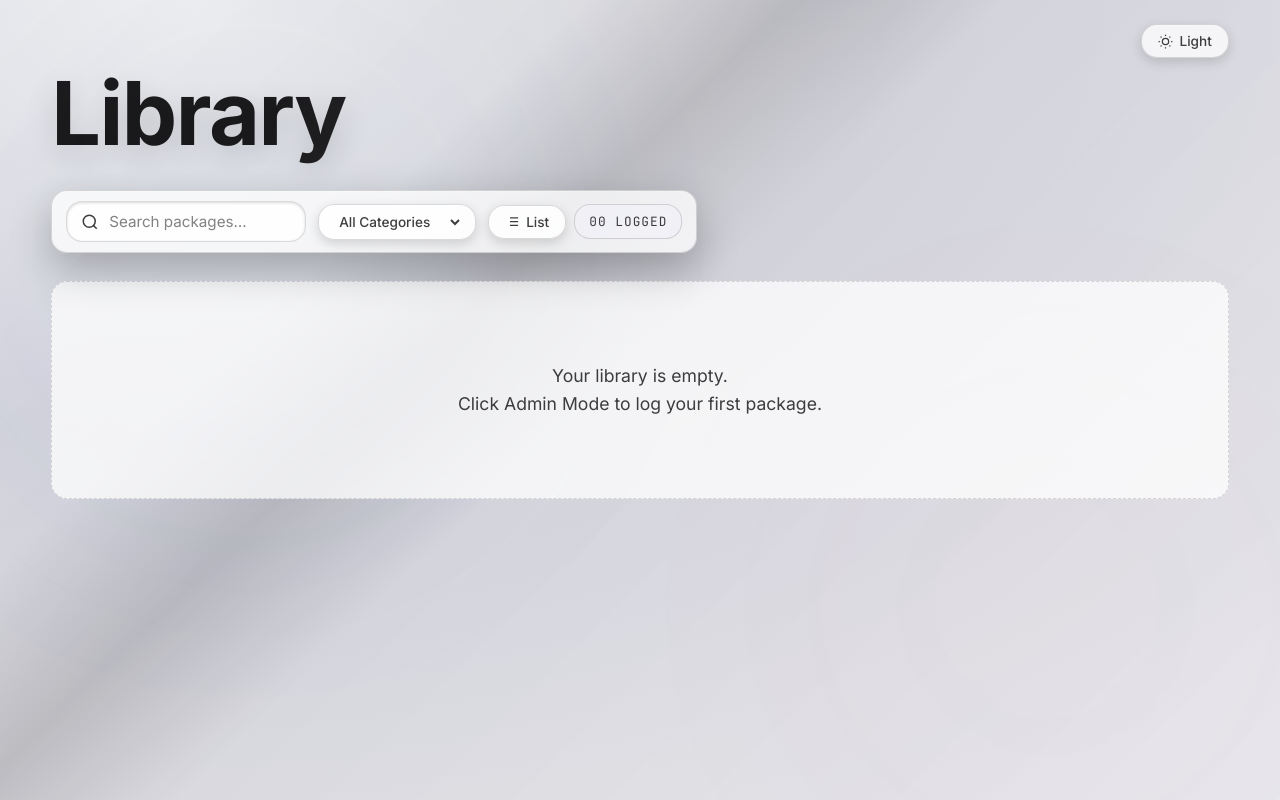
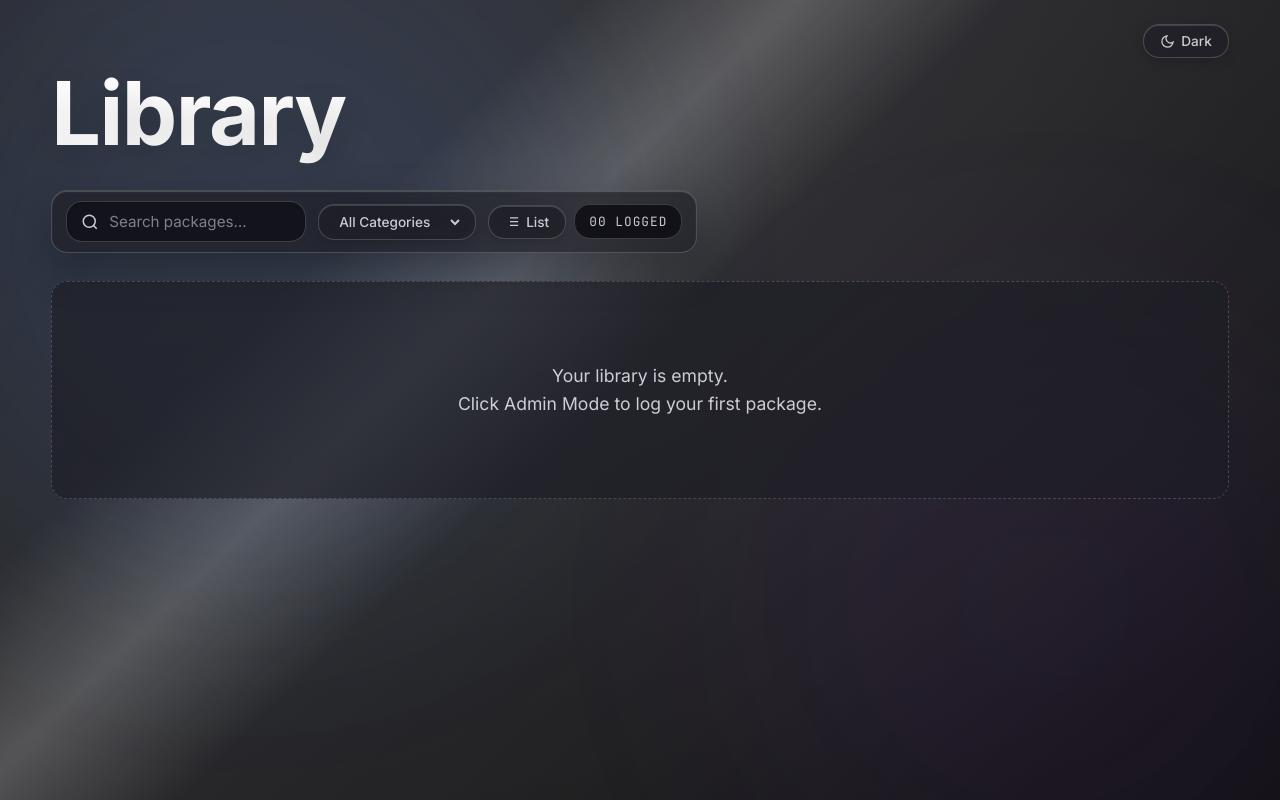
Before and after one commit to karanr14/Library, a website: page index.html in a window 1280 px wide. Drawn offline with Linux system fonts and the light colour scheme; no server answers.

Commit message:
dark mode fixed

```diff
--- a/index.html
+++ b/index.html
@@ -641,12 +641,8 @@
   const themeIconCancel = document.getElementById('theme-icon-cancel');
   const themeText = document.getElementById('theme-text');
 
-  // Check system preference or saved theme
-  function getSystemTheme() {
-    return window.matchMedia('(prefers-color-scheme: light)').matches ? 'light' : 'dark';
-  }
-
-  let currentTheme = localStorage.getItem('theme') || getSystemTheme();
+  // Set initial default theme to 'dark' if none is stored in localStorage
+  let currentTheme = localStorage.getItem('theme') || 'dark';
 
   function applyTheme() {
     if (adminMode) return;
@@ -682,6 +678,11 @@
     if (adminMode) {
       adminMode = false;
       document.documentElement.removeAttribute('data-admin');
+
+      // Explicitly default back to dark mode when exiting admin mode
+      currentTheme = 'dark';
+      localStorage.setItem('theme', 'dark');
+
       updateAdminButtonState();
       applyTheme();
       render();
```
